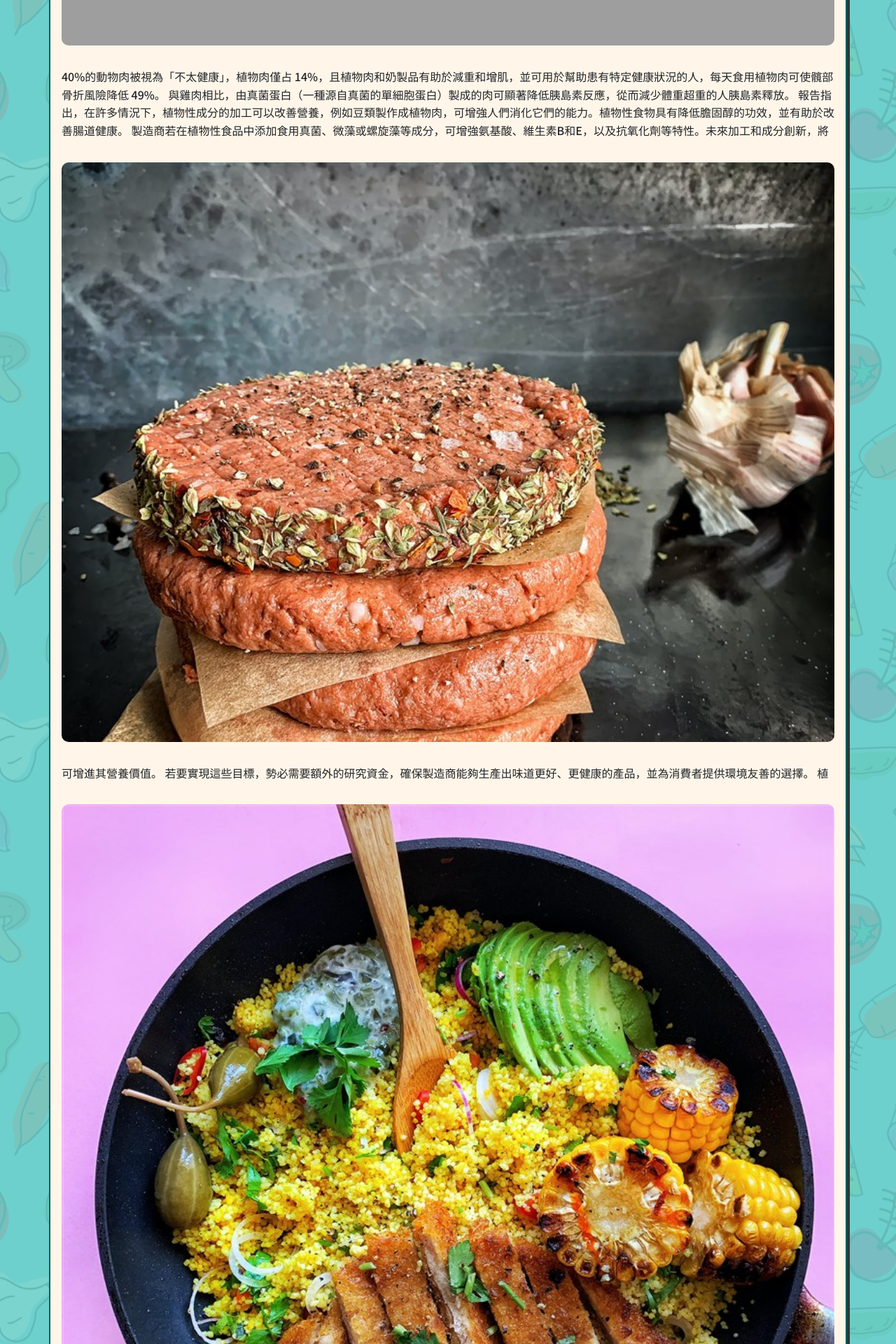
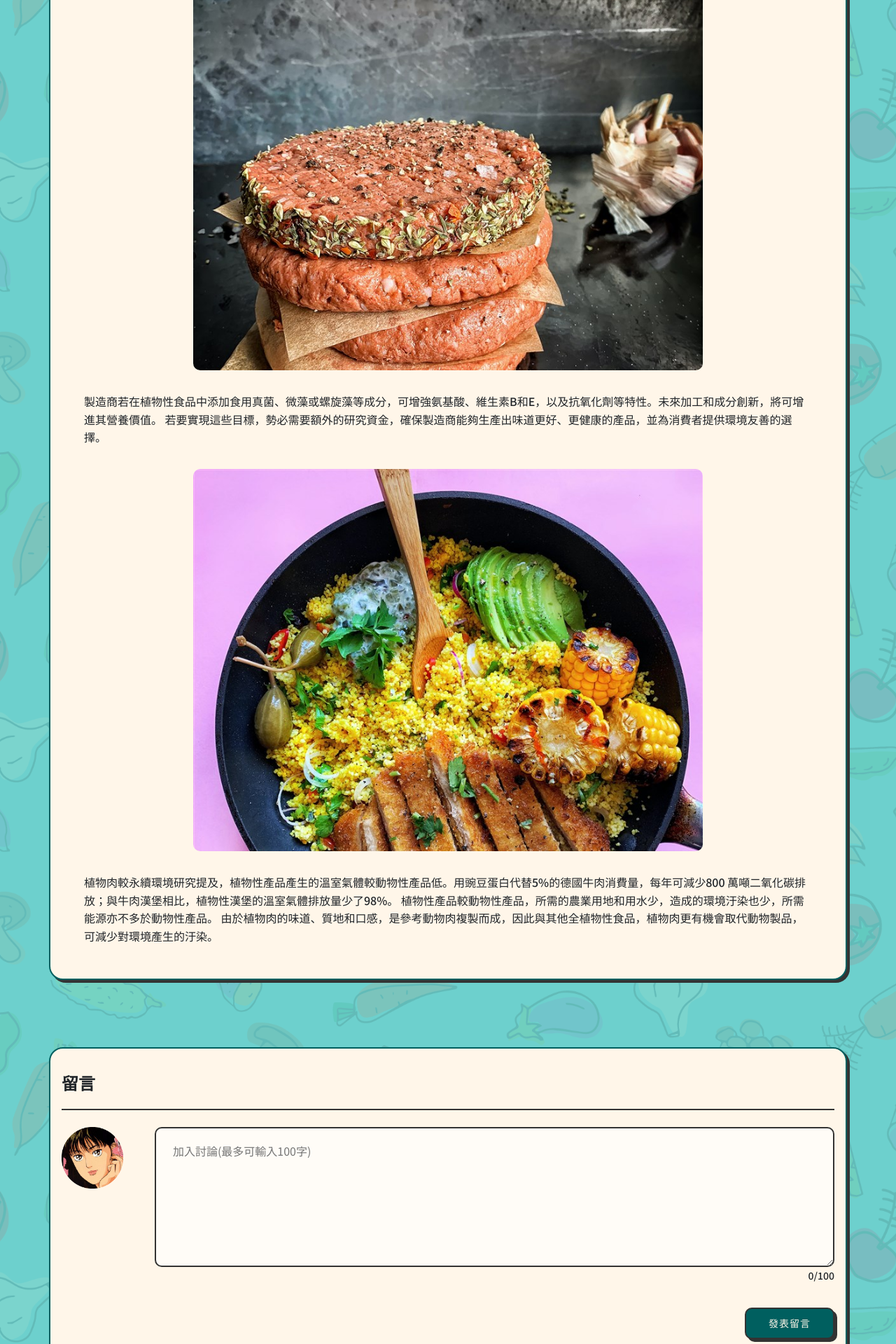
Before and after one commit to lem0602/bearsu, a PHP site: page /article_detail.html in a window 1280 px wide. Shown: the part 1000-2920 px from the top of the page at 70% size. Run offline with PHP 8.4, Linux system fonts and the light colour scheme; grey boxes are pictures that could not be loaded.

Commit message:
[ update ] article_detail

```diff
--- a/article_detail.html
+++ b/article_detail.html
@@ -146,35 +146,44 @@
     <section id="article-detail-main">
         <div class="container">
             <div class="row">
-                <div class="col-10 article-detail-box">
+                <div class="article-detail-box">
                     <div class="title">
                         <h1>植物肉有益健康 可望取代動物製</h1>
-                        <div class="date">
+                        <div class="date d-lg-none">
                             <p>2022/06/10 15:01:28</p>
                         </div>
                         <div class="bookmark">
                             <i class="fa-regular fa-bookmark"></i>
                         </div>
                     </div>
+                    <div class="d-none d-md-block date">
+                        <p>2022/06/10 15:01:28</p>
+                    </div>
                     <div class="txt">
                         <h4>
                             發表在科學雜誌《未來食品》( Future Foods )
                             上的一項新研究指出，植物肉具有良好的營養成分，且其味道、質地和口感，是參考動物肉複製而成，因此植物肉有機會取代動物製品，提供消費者環境永續的選擇。若未來加工和成分更加創新，增進植物肉營養價值指日可待。
+                        </h4>
                         <div class="img">
                             <img class="w-100" src="./images/article_05_01.jpeg" alt="">
                         </div>
+                        <h4>
                             植物肉對健康的益處該研究指出，40%的動物肉被視為「不太健康」，植物肉僅占
                             14%，且植物肉和奶製品有助於減重和增肌，並可用於幫助患有特定健康狀況的人，每天食用植物肉可使髖部骨折風險降低 49%。
                             與雞肉相比，由真菌蛋白（一種源自真菌的單細胞蛋白）製成的肉可顯著降低胰島素反應，從而減少體重超重的人胰島素釋放。
                             報告指出，在許多情況下，植物性成分的加工可以改善營養，例如豆類製作成植物肉，可增強人們消化它們的能力。植物性食物具有降低膽固醇的功效，並有助於改善腸道健康。
+                        </h4>
                         <div class="img">
                             <img class="w-100" src="./images/article_05_02.jpeg" alt="">
                         </div>
+                        <h4>
                             製造商若在植物性食品中添加食用真菌、微藻或螺旋藻等成分，可增強氨基酸、維生素B和E，以及抗氧化劑等特性。未來加工和成分創新，將可增進其營養價值。
                             若要實現這些目標，勢必需要額外的研究資金，確保製造商能夠生產出味道更好、更健康的產品，並為消費者提供環境友善的選擇。
+                        </h4>
                         <div class="img">
                             <img class="w-100" src="./images/article_05_03.jpeg" alt="">
                         </div>
+                        <h4>
                             植物肉較永續環境研究提及，植物性產品產生的溫室氣體較動物性產品低。用豌豆蛋白代替5%的德國牛肉消費量，每年可減少800
                             萬噸二氧化碳排放；與牛肉漢堡相比，植物性漢堡的溫室氣體排放量少了98%。
                             植物性產品較動物性產品，所需的農業用地和用水少，造成的環境汙染也少，所需能源亦不多於動物性產品。
@@ -194,6 +203,7 @@
                         <h2>留言</h2>
                     </div>
                     <div class="content">
+                        <div class="img-text-box">
                             <div class="author-img">
                                 <img src="./images/mug_shot_04.png" alt="" />
                             </div>
@@ -204,10 +214,11 @@
                                     <span id="detail2-num">0</span>/<span>100</span>
                                 </p>
                             </div>
+                        </div>
                         <div class="button-box">
-                            <button>
+                            <a href="#0" class="darkbutton">
                                 <h5>發表留言</h5>
-                            </button>
+                            </a>
                         </div>
                     </div>
                 </div>
--- a/css/article_detail.css
+++ b/css/article_detail.css
@@ -21,6 +21,7 @@ body {
     .article-detail-box {
         /* width: 100%; */
         margin-bottom: 48px;
+        padding: 48px;
     }
 }
 
@@ -35,7 +36,9 @@ body {
     .article-detail-box .title {
         display: flex;
         flex-direction: row;
-        justify-content: space-between;
+        justify-content: flex-start;
+        flex-wrap: wrap;
+        margin-bottom: 16px;
     }
 }
 
@@ -53,6 +56,12 @@ body {
     margin-bottom: 16px;
 }
 
+@media screen and (min-width: 570px) {
+    #article-detail-main .title h1 {
+        margin-bottom: 0;
+    }
+}
+
 #article-detail-main .title .date {
     margin-bottom: 16px;
 }
@@ -62,14 +71,35 @@ body {
     color: var(--myblack);
 }
 
+@media screen and (min-width: 570px) {
+    #article-detail-main .bookmark {
+        margin-left: auto;
+    }
+}
+
+#article-detail-main .date {
+    margin-bottom: 16px;
+    color: var(--mydarkgreen);
+}
+
 #article-detail-main .txt .img {
     width: 100%;
     aspect-ratio: 4/3 ;
     object-fit: cover;
-    float: left;
     border-radius: 10px;
     overflow: hidden;
     margin: 32px 0;
+}
+
+@media screen and (min-width: 570px) {
+    #article-detail-main .txt .img {
+        width: 70%;
+        aspect-ratio: 4/3 ;
+        object-fit: cover;
+        border-radius: 10px;
+        overflow: hidden;
+        margin: 32px auto;
+    }
 }
 
 /* message */
@@ -108,10 +138,28 @@ body {
     margin-bottom: 32px;
 }
 
+@media screen and (min-width: 570px) {
+    #message .img-text-box {
+        width: 100%;
+        display: flex;
+        flex-direction: row;
+        justify-content: space-between;
+        align-items: flex-start;
+        margin-bottom: 32px;
+    }
+}
+
 #message .author-img {
     width: 100px;
     height: 100px;
     margin-bottom: 32px;
+}
+
+@media screen and (min-width: 570px) {
+    #message .author-img {
+        margin-bottom: 0;
+        margin-right: 45px;
+    }
 }
 
 #message .author-img img {
@@ -122,6 +170,14 @@ body {
     width: 100%;
     display: flex;
     justify-content: center;
+}
+
+@media screen and (min-width: 570px) {
+    .button-box {
+        width: 100%;
+        display: flex;
+        justify-content: end;
+    }
 }
 
 .textareabox {
@@ -140,13 +196,8 @@ body {
     padding: 24px;
 }
 
-#message button {
+#message .button-box h5{
     padding: 8px 32px;
-    color: var(--mybeige);
-    background-color: var(--mydarkgreen);
-    border: 2px solid var(--myblack);
-    border-radius: 10px;
-    box-shadow: var(--box-shadow);
 }
 
 footer {
```
Lines whose indentation alone changed are shown as unchanged.
